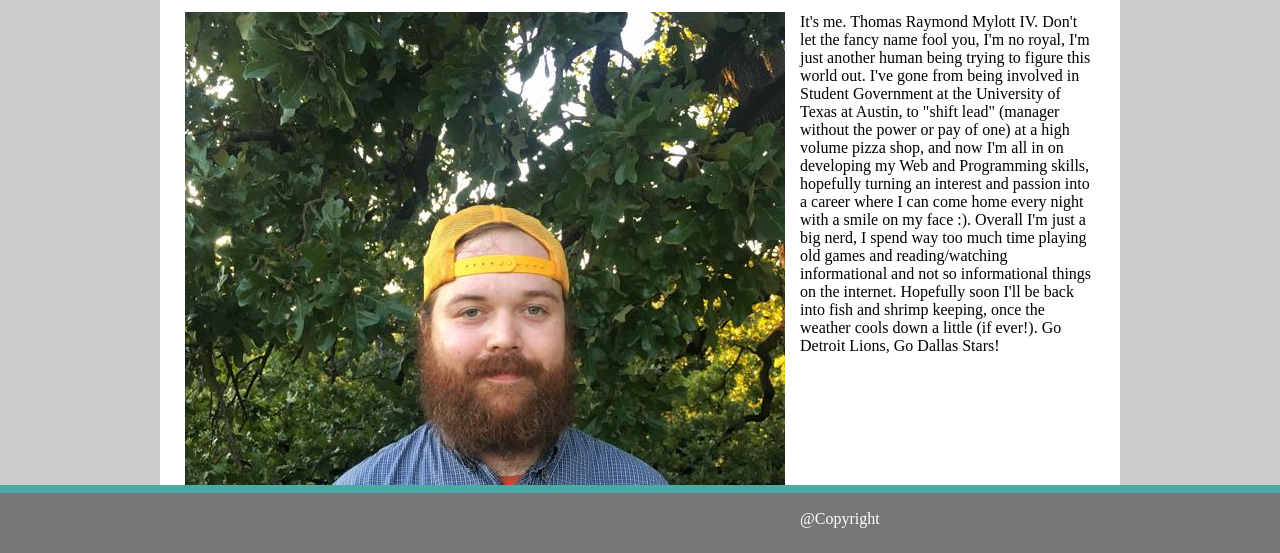
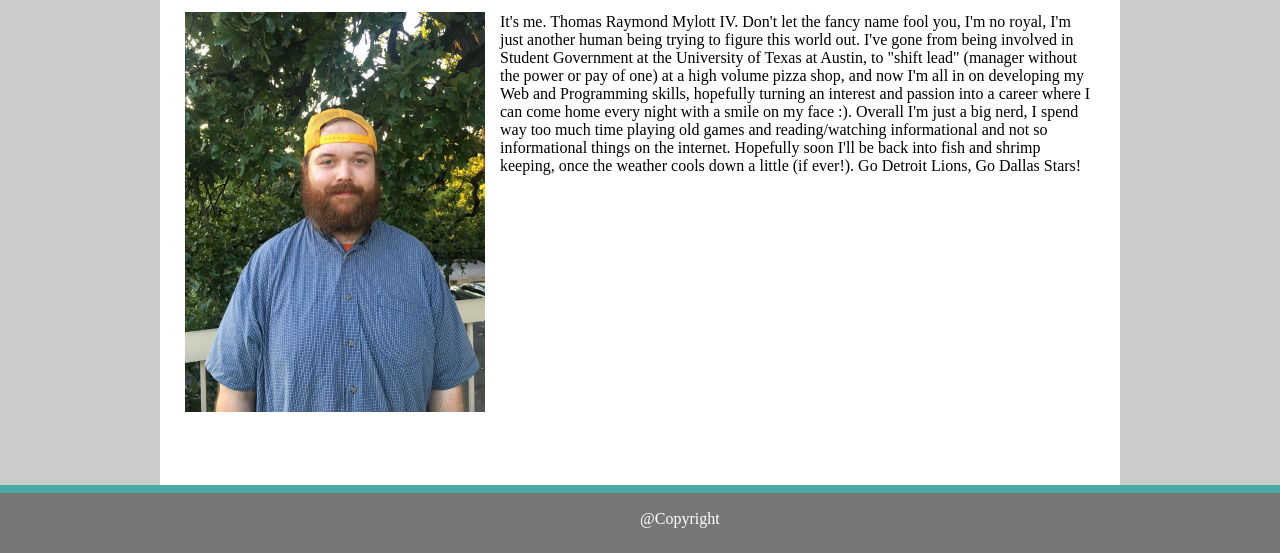
Before and after one commit to mylottiv/mylottiv.github.io, a plain HTML site: page index.html in a window 1280 px wide. Shown: the part 245-798 px from the top of the page. Drawn offline with Linux system fonts and the light colour scheme.

Commit message:
Update style.css

```diff
--- a/assets/css/style.css
+++ b/assets/css/style.css
@@ -84,7 +84,7 @@ body{
 
 #profilePic{
     float: left;
-    max-width: 600px;
+    max-width: 300px;
     margin: 15px 15px 0px 0px;
 }
 
```
